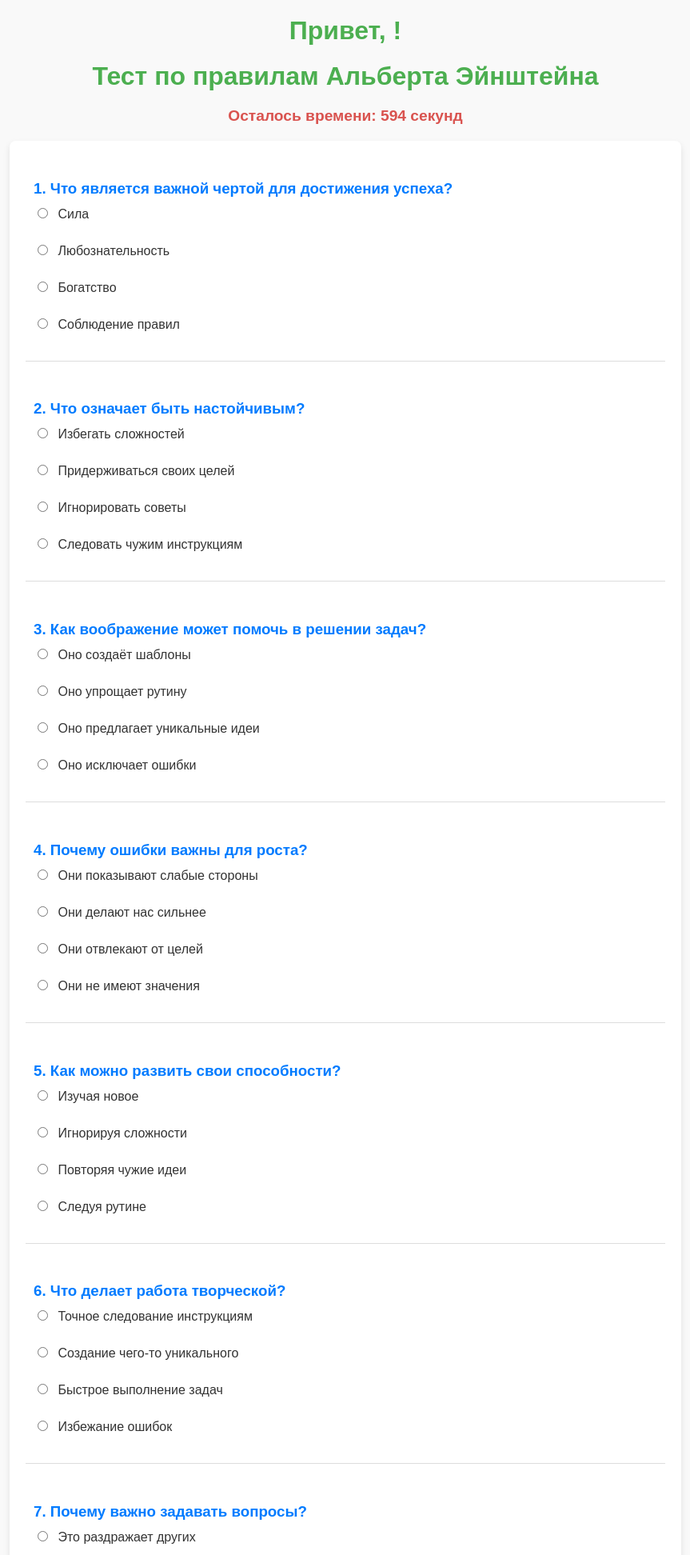
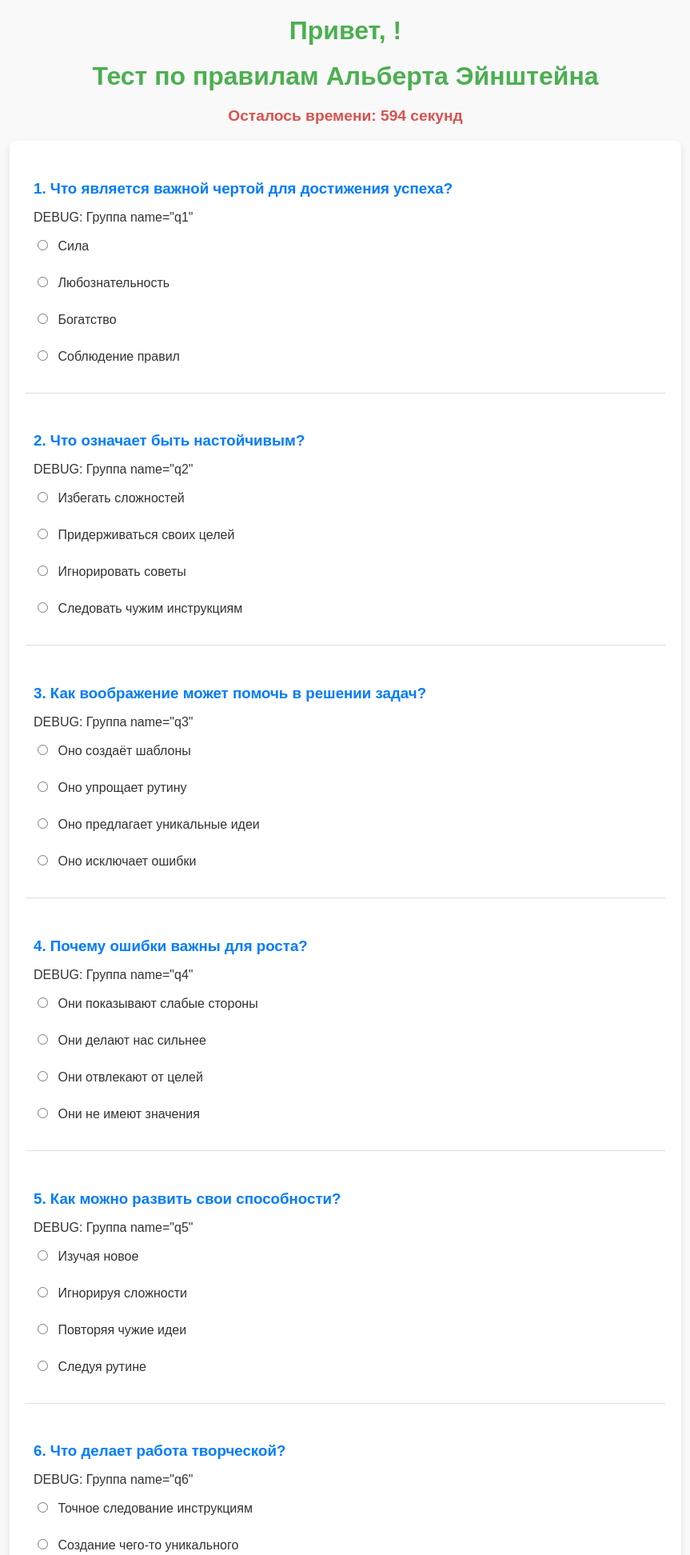
Before and after one commit to newgeekmail/EinsteinQuiz, a Flask app: page /test in a window 1280 px wide. Shown: the top 1944 px of the page at 80% size, without its empty margins (208-1071 px from the left). Run offline with Flask 3, Linux system fonts and the light colour scheme.

Commit message:
Update index.html

```diff
--- a/templates/index.html
+++ b/templates/index.html
@@ -17,6 +17,10 @@
 
             <!-- Обработка вопросов типа "multiple_choice" -->
             {% if question.type == "multiple_choice" %}
+                <div>
+                    <!-- Добавим отладочный вывод -->
+                    <p>DEBUG: Группа name="q{{ loop.index }}"</p>
+                </div>
                 {% for j, option in enumerate(question.options) %}
                 <label>
                     <input type="radio" name="q{{ loop.index0 }}" value="{{ j }}"> {{ option }}
```
